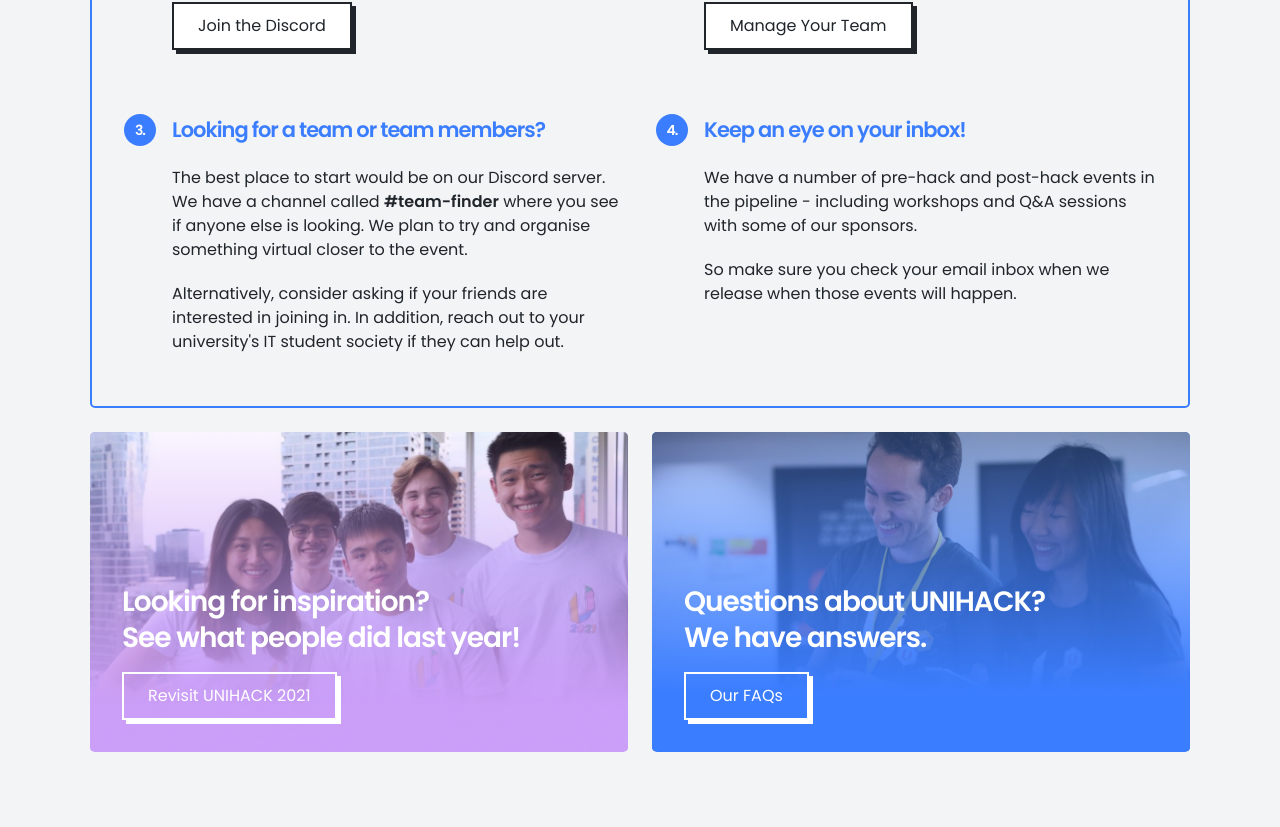
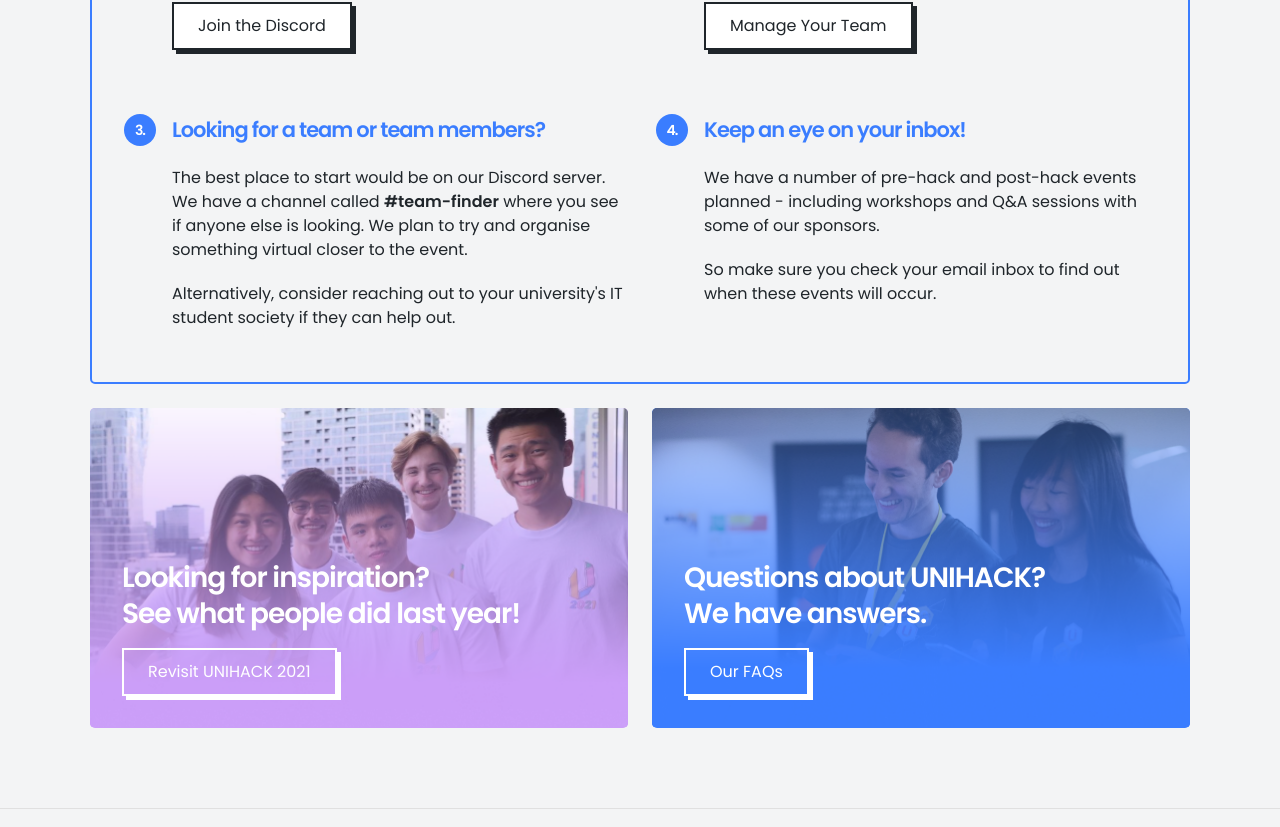
Before and after one commit to unihackhq/unihack.net, a Next.js app: page / in a window 1280 px wide. Shown: the part 1053-1880 px from the top of the page. Built offline with nearby package versions, Linux system fonts and the light colour scheme.

Commit message:
Update content

```diff
--- a/components/home-register/index.tsx
+++ b/components/home-register/index.tsx
@@ -84,8 +84,7 @@ const HomeRegister: React.FC<Props> = ({ className }) => (
             closer to the event.
           </p>
           <p>
-            Alternatively, consider asking if your friends are interested in
-            joining in. In addition, reach out to your university's IT student
+            Alternatively, consider reaching out to your university's IT student
             society if they can help out.
           </p>
         </div>
@@ -95,12 +94,12 @@ const HomeRegister: React.FC<Props> = ({ className }) => (
             <span>4.</span> Keep an eye on your inbox!
           </h3>
           <p>
-            We have a number of pre-hack and post-hack events in the pipeline -
+            We have a number of pre-hack and post-hack events planned -
             including workshops and Q&amp;A sessions with some of our sponsors.
           </p>
           <p>
-            So make sure you check your email inbox when we release when those
-            events will happen.
+            So make sure you check your email inbox to find out when these events
+            will occur.
           </p>
         </div>
       </div>
--- a/content/events/2022/sponsors.json
+++ b/content/events/2022/sponsors.json
@@ -51,6 +51,10 @@
       {
         "name": "echoAR",
         "imagePath": "/echoAR.svg"
+      },
+      {
+        "name": "Monash FIT",
+        "imagePath": "/Monash FIT.svg"
       }
     ]
   }
```
